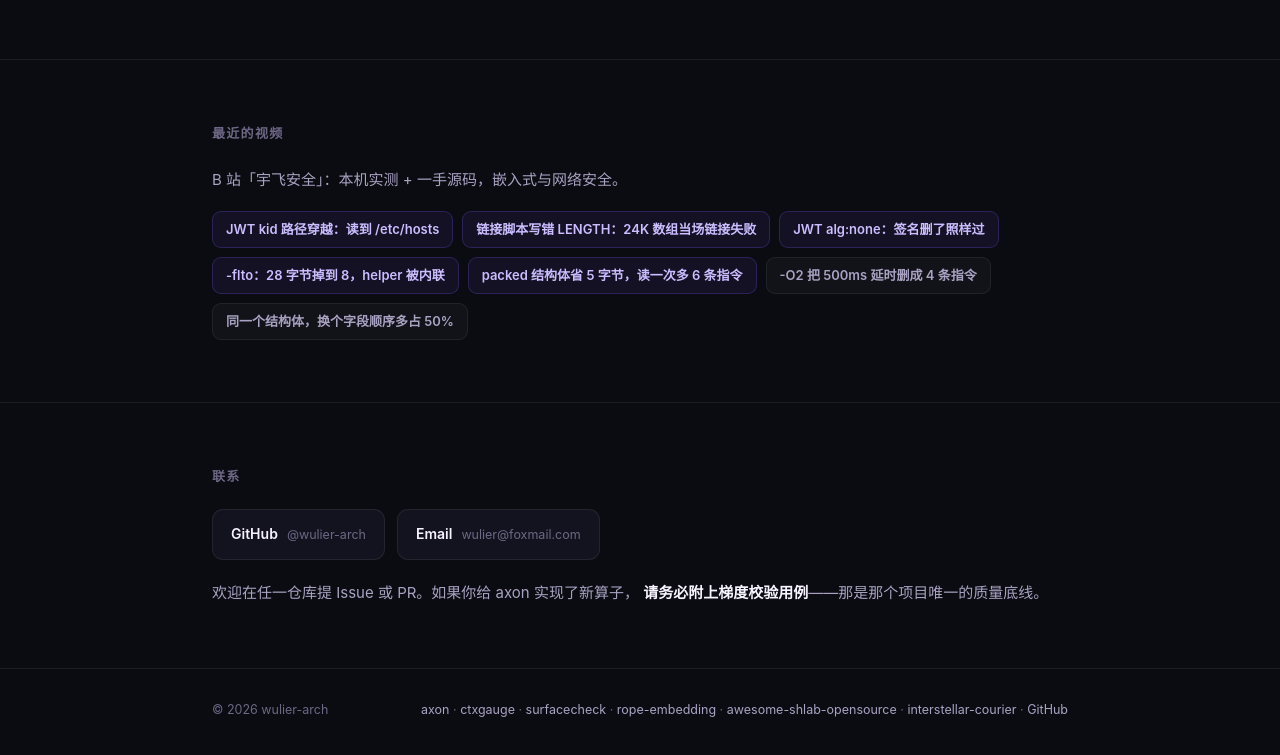
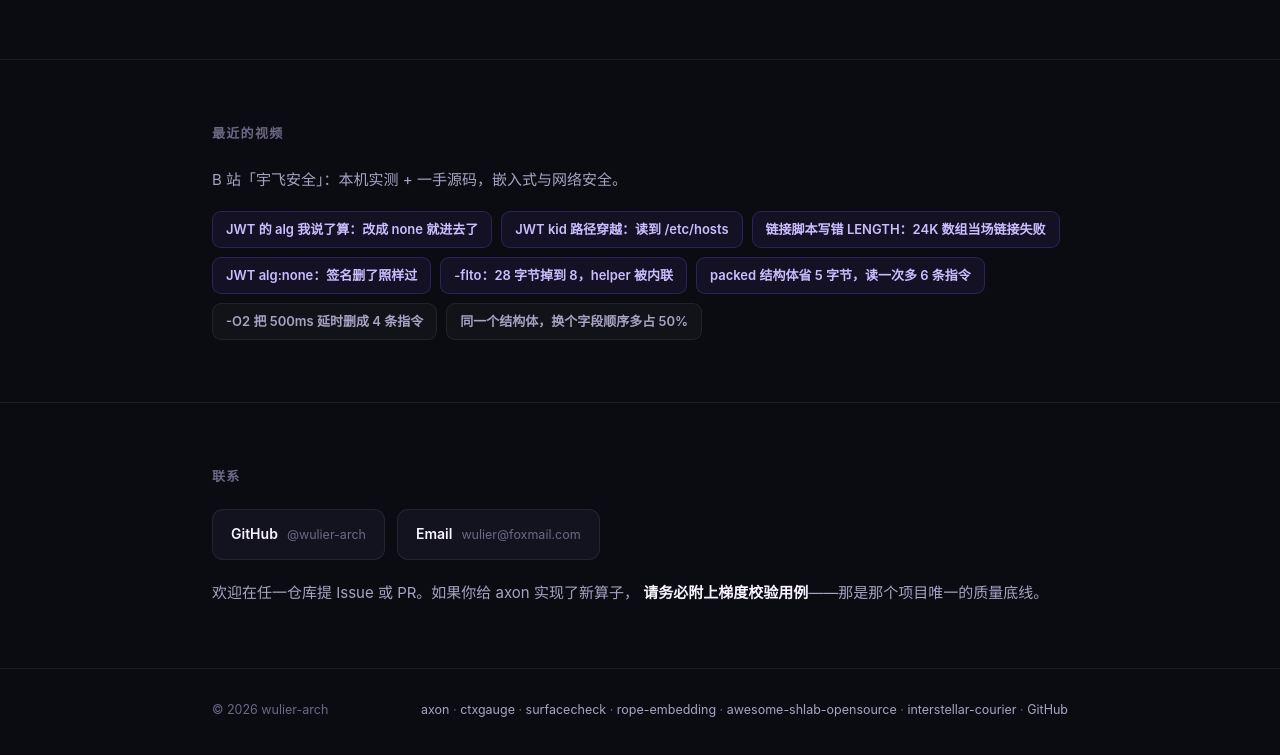
Before and after one commit to wulier-arch/wulier-arch.github.io, a plain HTML site: page index.html in a window 1280 px wide. Shown: the part 2759-3514 px from the top of the page. Drawn offline with Linux system fonts and the light colour scheme.

Commit message:
docs: 首页加 JWT alg:none 这条

```diff
--- a/index.html
+++ b/index.html
@@ -358,6 +358,7 @@
           B 站「宇飞安全」：本机实测 + 一手源码，嵌入式与网络安全。
         </p>
         <div class="chips">
+          <a class="chip hi" href="https://www.bilibili.com/video/BV1HYyBzgEDk">JWT 的 alg 我说了算：改成 none 就进去了</a>
           <a class="chip hi" href="https://www.bilibili.com/video/BV1qKy7zMEHz">JWT kid 路径穿越：读到 /etc/hosts</a>
           <a class="chip hi" href="https://www.bilibili.com/video/BV1Frsq6TEir">链接脚本写错 LENGTH：24K 数组当场链接失败</a>
           <a class="chip hi" href="https://www.bilibili.com/video/BV1Trs16uEoc">JWT alg:none：签名删了照样过</a>
```
